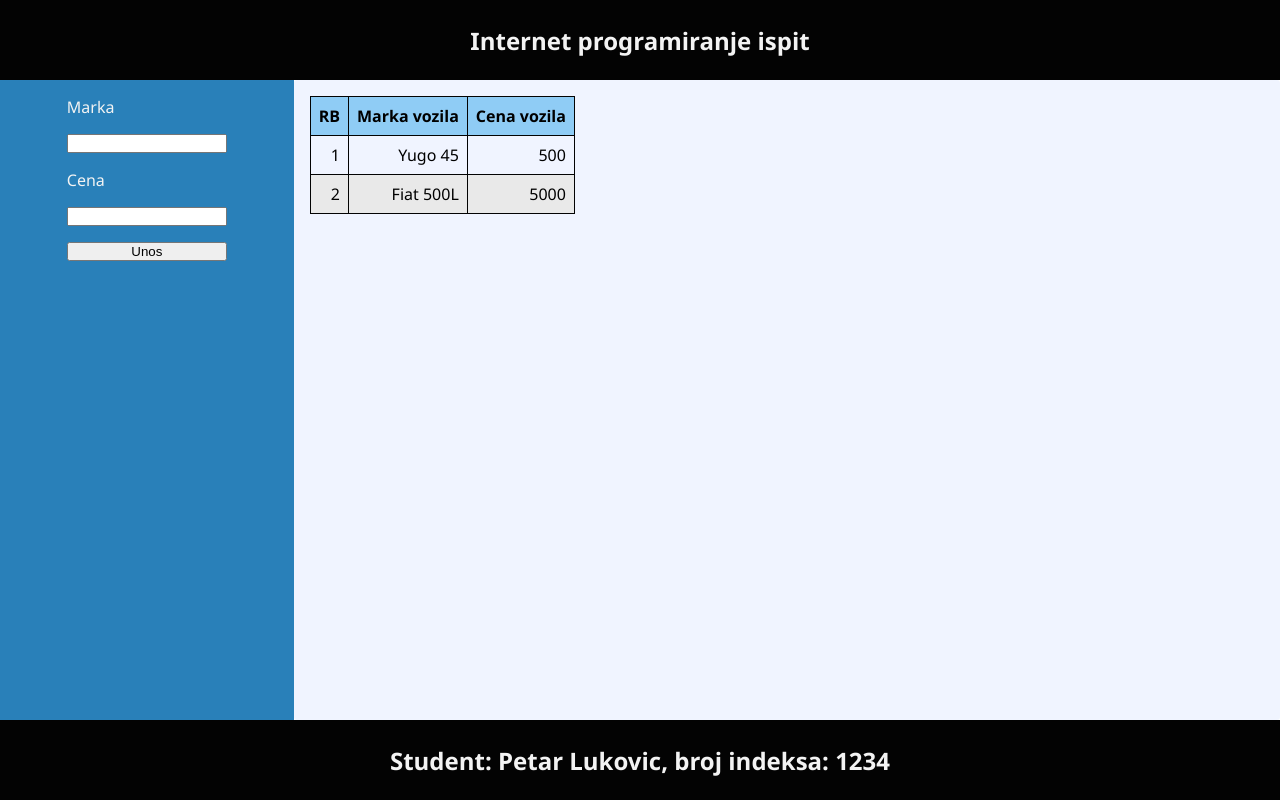
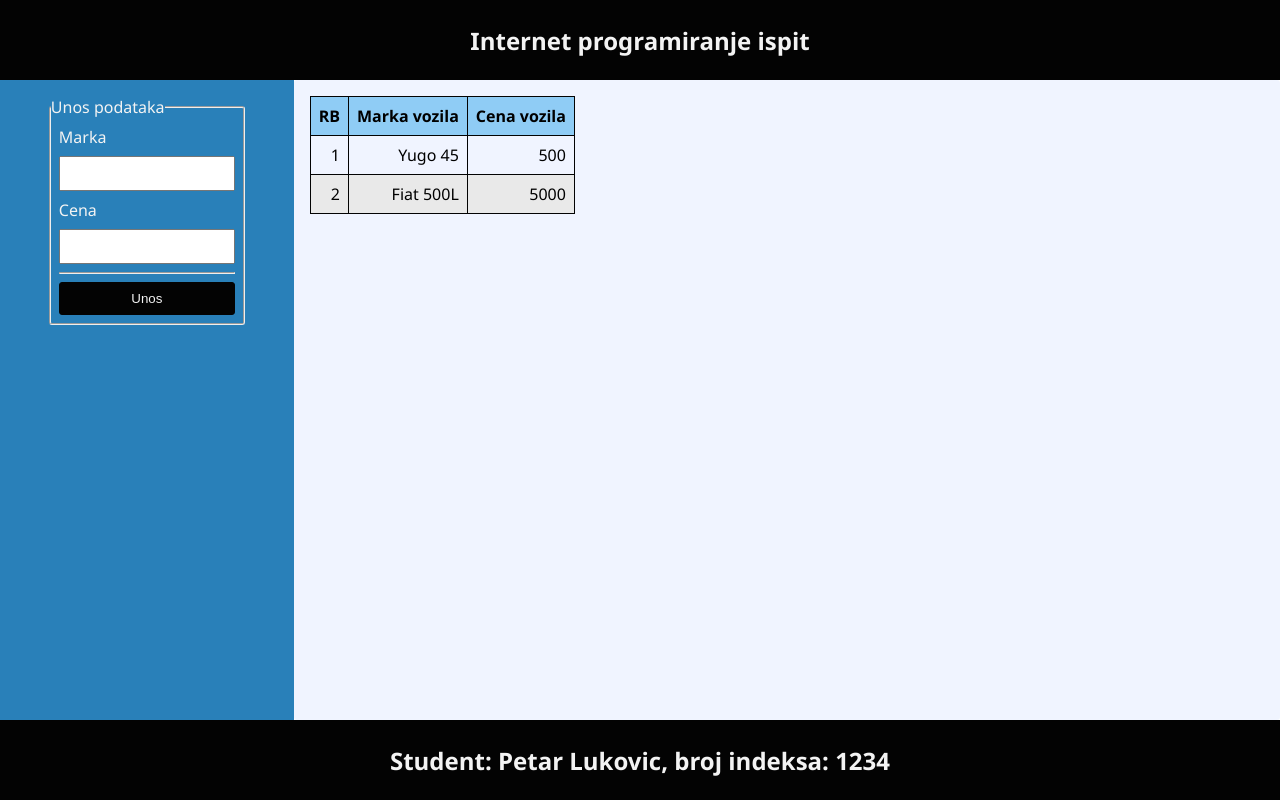
Before and after one commit to vladimirmaksimovic/pero, a PHP site: page /view/index.php in a window 1280 px wide. Run offline with PHP 8.4, Linux system fonts and the light colour scheme; data comes from the database, SQL or seed files in the repository.

Commit message:
styling aside form section

```diff
--- a/assets/style.css
+++ b/assets/style.css
@@ -13,6 +13,7 @@
   --secondary-font-family: 'Segoe UI', Tahoma, Geneva, Verdana, sans-serif;
   /* value */
   --base-value: 1rem;
+  --radius-value: 3px;
 }
 
 /*** CSS RESET ***/
@@ -69,16 +70,45 @@ main {
 
 aside {
   width: 30vw;
+  padding: var(--base-value) 0;
   display: flex;
   justify-content: center;
 }
 
+aside fieldset {
+  height: fit-content;
+  border-radius: var(--radius-value);
+}
+
 aside form {
   width: 15vw;
+  padding: calc(var(--base-value)/2);
   display: flex;
   flex-direction: column;
-  gap: var(--base-value);
-  padding: var(--base-value);
+  gap: calc(var(--base-value)/2);
+}
+
+aside input {
+  padding: calc(var(--base-value)/2);
+}
+
+aside hr {
+  /* margin: calc(var(--base-value)/2) 0; */
+  color: var(--white);
+}
+
+aside input[type = "submit"] {
+  background-color: var(--black);
+  border: 1px solid var(--black);
+  border-radius: var(--radius-value);
+  color: var(--white);
+}
+
+aside input[type = "submit"]:hover {
+  background-color: var(--light-blue);
+  border: 1px solid var(--white);
+  color: var(--white);
+  cursor: pointer;
 }
 
 /*** CONTENT SECTION ***/
@@ -87,7 +117,7 @@ aside form {
   width: 100%;
   padding: /* calc(var(--base-value)/2) */ var(--base-value);
   background-color: var(--dark-grey);
-  border-radius: 3px;
+  border-radius: var(--radius-value);
 }
 
 .content h2 {
@@ -96,7 +126,6 @@ aside form {
 
 .cars {
   border: 1px solid var(--white);
-  border-radius: 3px;
   border-collapse: collapse;
 }
 
--- a/view/aside.php
+++ b/view/aside.php
@@ -9,11 +9,15 @@ $cena = isset($cena) ? $cena : "";
 
 <!-- aside -->
 <aside>
+  <fieldset>
+    <legend>Unos podataka</legend>
     <form action="../controller/automobili.php" method="get">
-        <label for="marka">Marka</label>
-        <input type="text" id="marka" name="marka" value="<?= $marka; ?>" />
-        <label for="cena">Cena</label>
-        <input type="number" id="cena" name="cena" value="<?= $cena; ?>" />
-        <input type="submit" name="action" value="Unos" />
+      <label for="marka">Marka</label>
+      <input type="text" id="marka" name="marka" value="<?= $marka; ?>" />
+      <label for="cena">Cena</label>
+      <input type="number" id="cena" name="cena" value="<?= $cena; ?>" />
+      <hr>
+      <input type="submit" name="action" value="Unos" />
     </form>
+  </fieldset>
 </aside>
```
